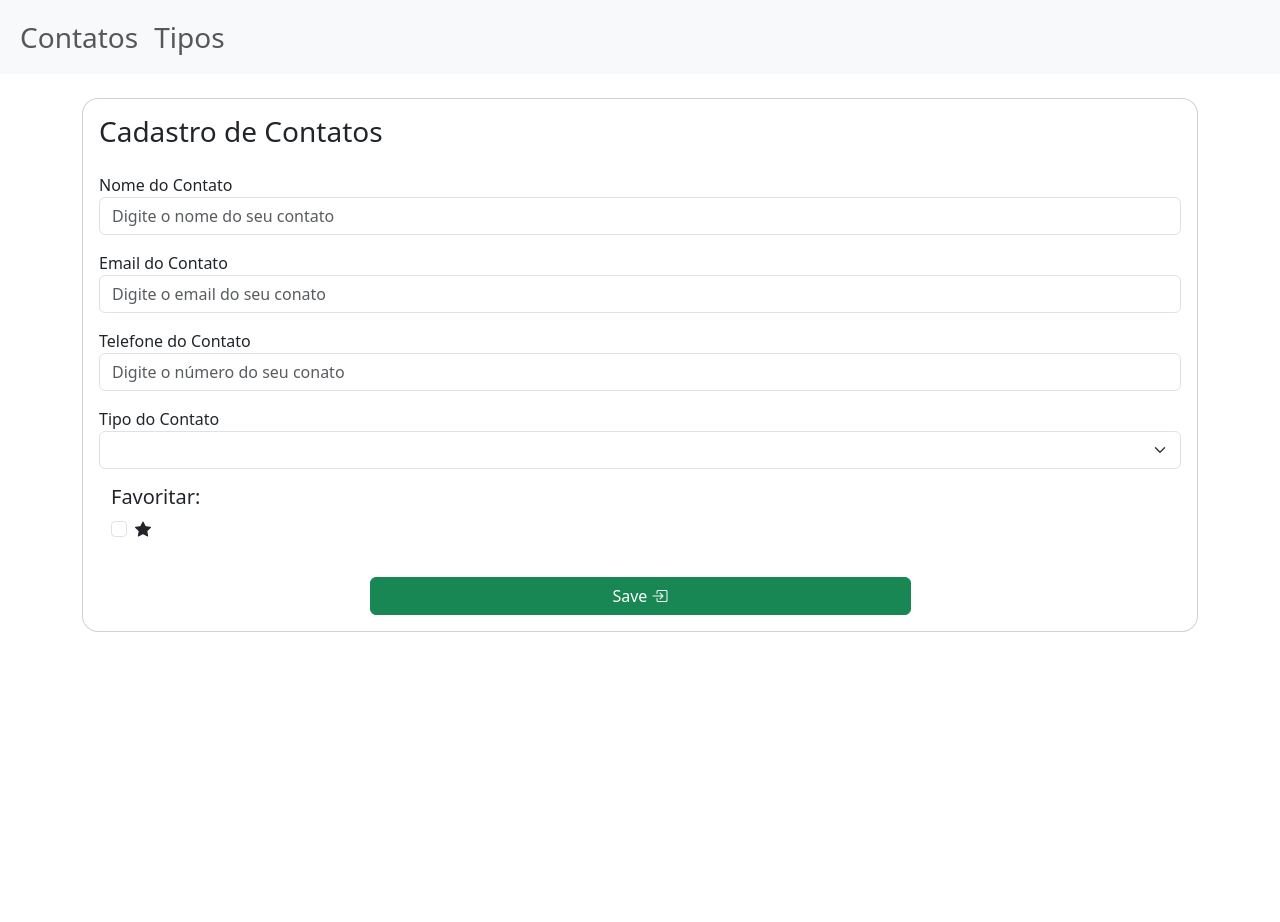
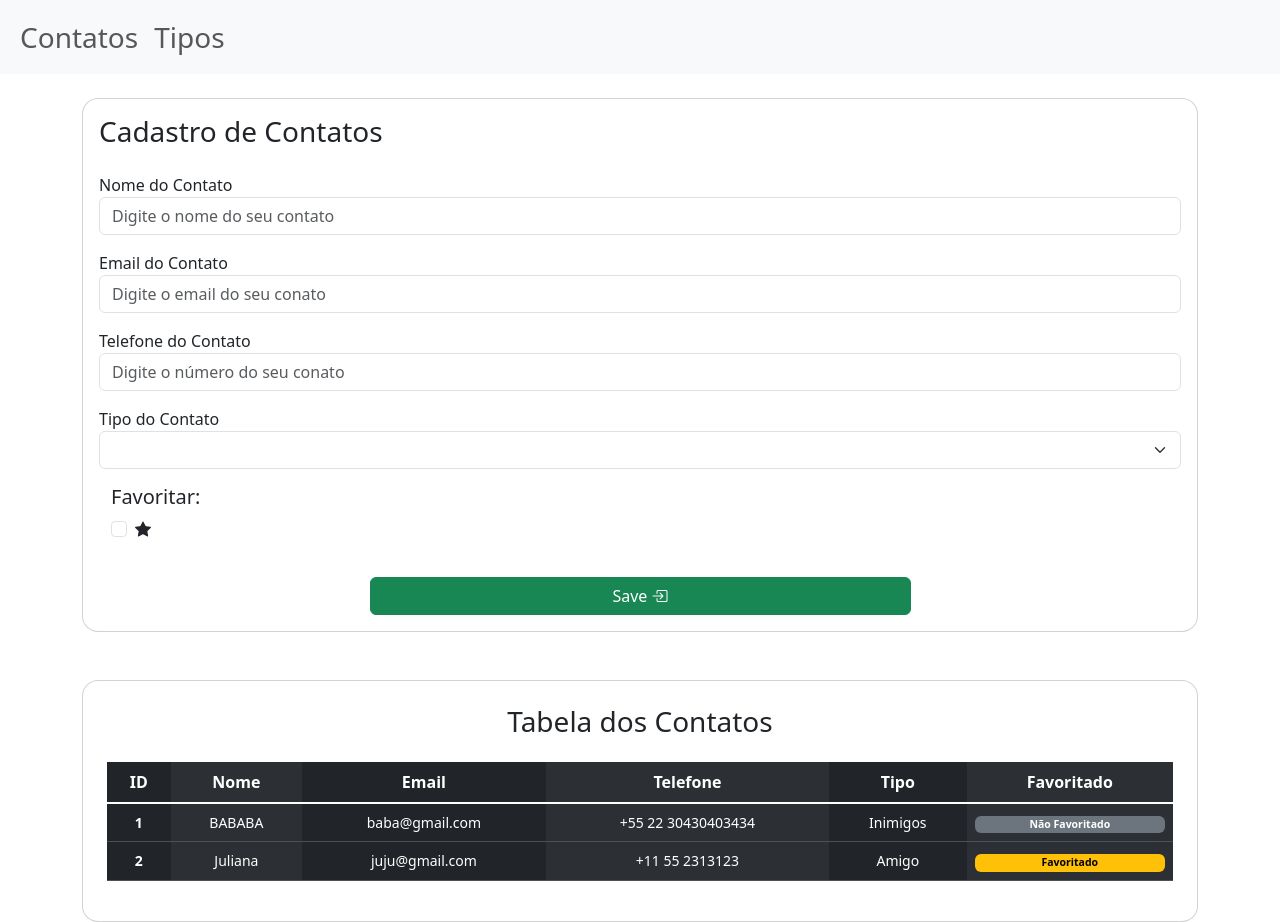
Before and after one commit to AngeloModanez/Prova-Angular, an Angular app: page /contatos in a window 1280 px wide. Before the commit the page ends 800 px from the top, so only its background shows below. Built offline with nearby package versions, Linux system fonts and the light colour scheme; data requests are answered from the project's data file.

Commit message:
Listar Contatos na Tabela

```diff
--- a/db.json
+++ b/db.json
@@ -19,6 +19,14 @@
       "telefone": "+55 22 30430403434",
       "tipoId": 2,
       "favorito": false
+    },
+    {
+      "id": 2,
+      "nome": "Juliana",
+      "email": "juju@gmail.com",
+      "telefone": "+11 55 2313123",
+      "tipoId": 1,
+      "favorito": true
     }
   ]
 }
--- a/src/app/contato.service.ts
+++ b/src/app/contato.service.ts
@@ -12,6 +12,10 @@ export class ContatoService {
 
   constructor(private httpClient: HttpClient) { }
 
+  load(): Observable<Contato[]> {
+    return this.httpClient.get<Contato[]>(this.apiUrl)
+  }
+
   save(contato: Contato): Observable<Contato> {
     return this.httpClient.post<Contato>(this.apiUrl, contato)
   }
--- a/src/app/contatos/contatos.component.html
+++ b/src/app/contatos/contatos.component.html
@@ -46,4 +46,32 @@
       </section>
     </div>
   </form>
+  <div class="card rounded-4  p-4 mt-5">
+    <h3 class="text-center mb-4">Tabela dos Contatos</h3>
+    <table class="table table-dark table-striped-columns">
+      <thead>
+        <tr class="text-center">
+          <th scope="col">ID</th>
+          <th scope="col">Nome</th>
+          <th scope="col">Email</th>
+          <th scope="col">Telefone</th>
+          <th scope="col">Tipo</th>
+          <th scope="col">Favoritado</th>
+        </tr>
+      </thead>
+      <tbody class="table-group-divider text-center" style="font-size: 14px;">
+        <tr *ngFor="let contato of arrayContato">
+          <th scope="row">{{ contato.id }}</th>
+          <td>{{ contato.nome }}</td>
+          <td>{{ contato.email }}</td>
+          <td>{{ contato.telefone }}</td>
+          <td>{{ getTipo(contato.tipoId)?.tipo }}</td>
+          <td>
+            <span *ngIf="contato.favorito" class="badge text-bg-warning w-100">Favoritado</span>
+            <span *ngIf="!contato.favorito" class="badge text-bg-secondary w-100">Não Favoritado</span>
+          </td>
+        </tr>
+      </tbody>
+    </table>
+  </div>
 </main>
--- a/src/app/contatos/contatos.component.ts
+++ b/src/app/contatos/contatos.component.ts
@@ -31,7 +31,16 @@ export class ContatosComponent implements OnInit {
   }
 
   ngOnInit(): void {
+    this.loadContato();
     this.loadTipo();
+  }
+
+  loadContato() {
+    this.contatoService.load().subscribe({
+      next: data => {
+        this.arrayContato = data;
+      }
+    });
   }
 
   loadTipo() {
@@ -54,4 +63,8 @@ export class ContatosComponent implements OnInit {
   compareTipos(tipo1: Tipo, tipo2: Tipo): boolean {
     return tipo1 && tipo2 ? tipo1.id === tipo2.id : tipo1 === tipo2;
   }
+
+  getTipo(tipoId: number): Tipo | undefined {
+    return this.arrayTipo.find(t => t.id == tipoId)
+  }
 }
```
